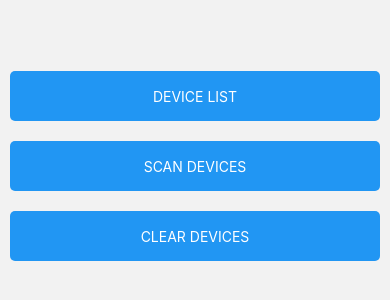
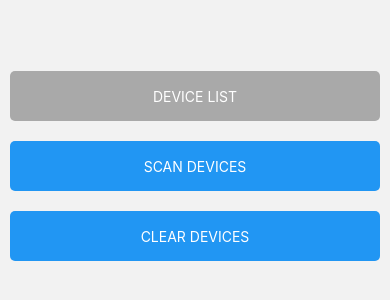
Before and after one commit to overbye87/MecanumBluetooth, a React Native app: screen / in a window 390 px wide. Shown: the part 256-556 px from the top of the page. Built offline with nearby package versions, Linux system fonts and the light colour scheme; what react-native-ble-plx would draw is missing.

Commit message:
add textinput

```diff
--- a/src/ui/components/Button.tsx
+++ b/src/ui/components/Button.tsx
@@ -26,7 +26,7 @@ const MenuButton: React.FC<Props> = ({
   return (
     <TouchableOpacity
       disabled={disabled}
-      style={[styles.button, style]}
+      style={[styles.button, style, disabled && styles.disabled]}
       onPress={onPress}
     >
       {children}
@@ -54,6 +54,10 @@ const styles = StyleSheet.create({
     alignItems: 'center',
     justifyContent: 'center',
     borderRadius: 5,
+    minWidth: 150,
+  },
+  disabled: {
+    backgroundColor: theme.colours.gray,
   },
   text: {
     color: theme.colours.buttonText,
--- /dev/null
+++ b/src/ui/components/TextInput.tsx
@@ -0,0 +1,38 @@
+import React from 'react';
+import {
+  StyleSheet,
+  TextInput as ReactTextInput,
+} from 'react-native';
+
+import { theme } from '../styles/theme';
+
+type Props = {
+  value: string,
+  onChangeText: (text: string) => void | undefined,
+};
+
+const TextInput: React.FC<Props> = ({ value, onChangeText }) => {
+  return (
+    <ReactTextInput
+      style={styles.input}
+      onChangeText={onChangeText}
+      value={value}
+    />
+  );
+};
+
+const styles = StyleSheet.create({
+  input: {
+    fontSize: 20,
+    margin: 10,
+    paddingHorizontal: 10,
+    borderWidth: 1,
+    borderRadius: 5,
+    height: 50,
+    borderColor: theme.colours.gray,
+    marginBottom: 10,
+    padding: 0,
+  },
+});
+
+export default TextInput;
--- a/src/ui/screens/Device/DeviceScreen.tsx
+++ b/src/ui/screens/Device/DeviceScreen.tsx
@@ -1,7 +1,11 @@
+/* eslint-disable @typescript-eslint/no-shadow */
 import { useRoute } from '@react-navigation/native';
 import React, { useEffect, useState } from 'react';
 import {
-  Alert, StyleSheet, Text, View,
+  Alert,
+  StyleSheet,
+  Text,
+  View,
 } from 'react-native';
 import { BleError, NativeBleError, Service } from 'react-native-ble-plx';
 import { Buffer } from 'buffer';
@@ -10,6 +14,7 @@ import { useTypedDispatch, useTypedSelector } from '../../../store/store';
 import Button from '../../components/Button';
 import { RouteAppStack } from '../../navigation/AppNavigation';
 import { toBase64 } from '../../../utils/base64';
+import TextInput from '../../components/TextInput';
 
 const DeviceScreen: React.FC = () => {
   const { params } = useRoute<RouteAppStack<'DeviceScreen'>>();
@@ -19,6 +24,7 @@ const DeviceScreen: React.FC = () => {
   const dispatch = useTypedDispatch();
   const [isConnected, setIsConnected] = useState(false);
   const [isLoading, setIsLoading] = useState(false);
+  const [text, setText] = useState('Hello miss pacman!');
   const [sevices, setSevices] = useState<Service[]>([]);
 
   useEffect(() => {
@@ -76,7 +82,8 @@ const DeviceScreen: React.FC = () => {
       // Alert.alert(connactedDevice);
       const characteristicUUID = 'AAAAAA==';
       const message1 = 'aGVsbG8gbWlzcyB0YXBweQ==';
-      const message = toBase64('hello my dear freand');
+      // const message = toBase64('hello my dear freand');
+      const message = toBase64(`${text}\r\n`);
       const result = await
       device.writeCharacteristicWithResponseForService(serviceUUIDs, offei, message);
 
@@ -113,8 +120,14 @@ const DeviceScreen: React.FC = () => {
         <Text key={item.uuid}>{`${item.id}: ${item.uuid}`}</Text>
       ))}
       <Text>===</Text>
-      <Button title="CONNECT" onPress={handleConnect} loading={isLoading} />
-      <Button title="DISCONNECT" onPress={handleDisconnect} loading={isLoading} />
+      <View style={styles.buttonContainer}>
+        <Button title="CONNECT" onPress={handleConnect} loading={isLoading} disabled={isConnected} />
+        <Button title="DISCONNECT" onPress={handleDisconnect} loading={isLoading} />
+      </View>
+      <TextInput
+        value={text}
+        onChangeText={(text) => setText(text)}
+      />
       <Button title="SEND" onPress={handleSend} loading={isLoading} />
     </View>
 
@@ -125,6 +138,10 @@ const styles = StyleSheet.create({
   container: {
     flex: 1,
   },
+  buttonContainer: {
+    flexDirection: 'row',
+    justifyContent: 'space-around',
+  },
 });
 
 export default DeviceScreen;
--- a/src/ui/screens/Main/Main.tsx
+++ b/src/ui/screens/Main/Main.tsx
@@ -1,17 +1,18 @@
 import { useNavigation } from '@react-navigation/native';
 import React, { useEffect, useState } from 'react';
 import {
-  Alert, PermissionsAndroid, StyleSheet, View,
+  Alert, PermissionsAndroid, StyleSheet, Text, View,
 } from 'react-native';
 import { BleManager } from 'react-native-ble-plx';
 import { addDevice, clearScannedDevices } from '../../../store/main/mainSlice';
-import { useTypedDispatch } from '../../../store/store';
+import { useTypedDispatch, useTypedSelector } from '../../../store/store';
 import Button from '../../components/Button';
 import { NavigationAppStack } from '../../navigation/AppNavigation';
 
 const manager = new BleManager();
 
 const Main: React.FC = () => {
+  const scannedDevices = useTypedSelector(({ main }) => main.scannedDevices);
   const dispatch = useTypedDispatch();
   const { navigate } = useNavigation<NavigationAppStack<'Main'>>();
 
@@ -45,7 +46,7 @@ const Main: React.FC = () => {
 
   return (
     <View style={styles.сontainer}>
-      <Button title="DEVICE LIST" onPress={() => navigate('DeviceList')} />
+      <Button title="DEVICE LIST" onPress={() => navigate('DeviceList')} disabled={!scannedDevices.length} />
       <Button title="SCAN DEVICES" onPress={scanDevices} loading={isLoading} />
       <Button title="CLEAR DEVICES" onPress={() => dispatch(clearScannedDevices())} />
     </View>
--- a/src/ui/styles/theme.ts
+++ b/src/ui/styles/theme.ts
@@ -3,5 +3,7 @@ export const theme = {
   colours: {
     button: '#2196F3',
     buttonText: 'white',
+    red: '#FF2400',
+    gray: 'darkgray',
   },
 };
```
